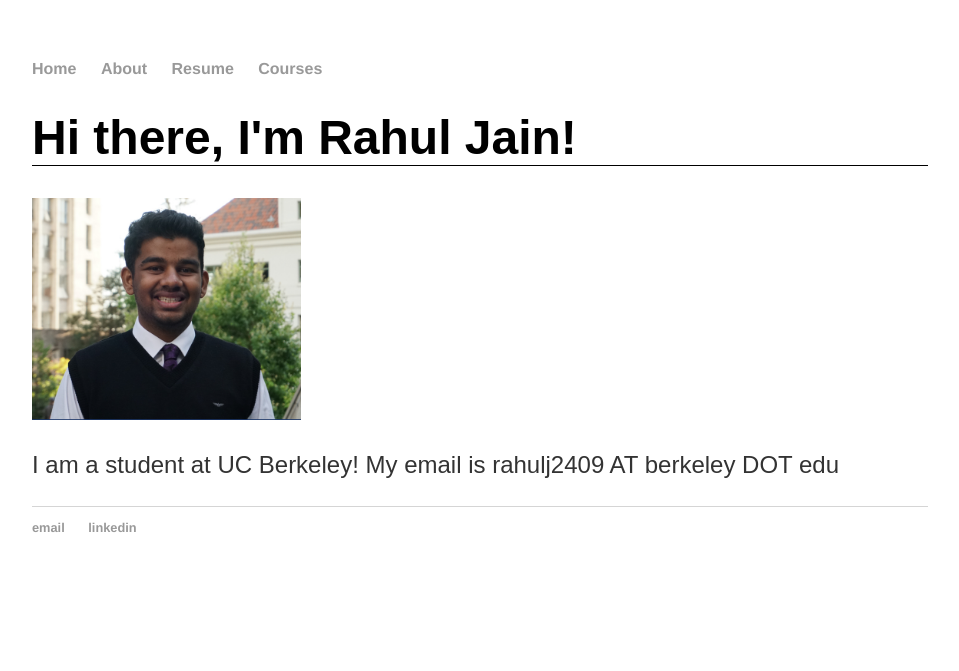
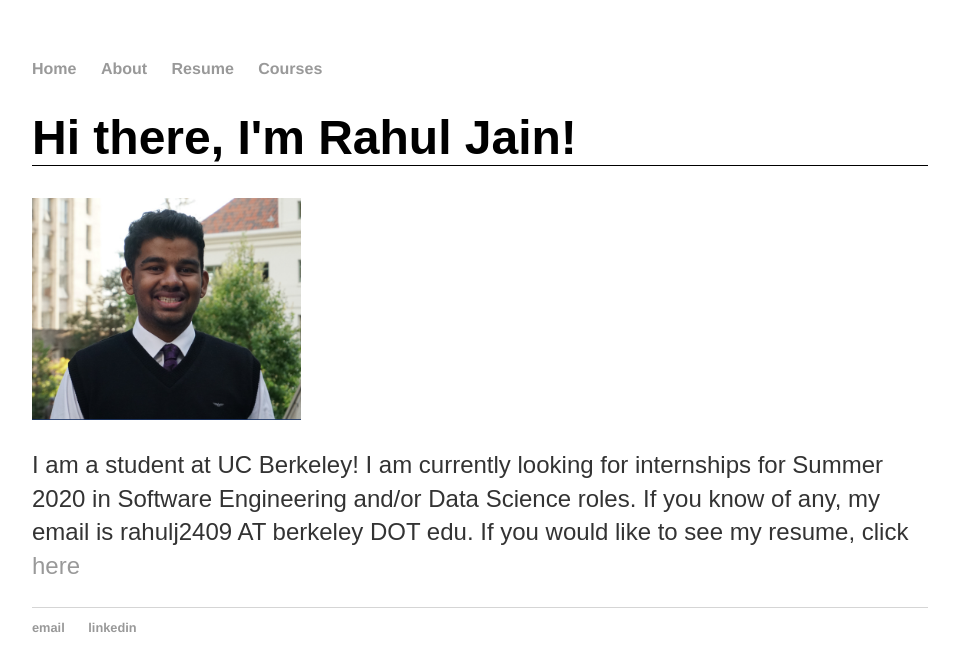
Before and after one commit to rahulj2409/rahulj2409.github.io, a Jekyll site: the page built from index.html, in a window 1280 px wide. Shown: the top 671 px of the page, without its empty margins (160-1119 px from the left). Built offline with Jekyll 4.4.1, drawn with Linux system fonts in a browser that asks for light colours.

Commit message:
Added resume

```diff
--- a/index.html
+++ b/index.html
@@ -4,5 +4,5 @@ title: Rahul Jain
 ---
 <div class="blurb">
 	<h1 style='border-bottom: 1px solid black'> <font face='arial' > Hi there, I'm Rahul Jain!</h1> <img src='Rahul.jpg' style='max-width:30%'>
-	<p> <font face='arial' > I am a student at UC Berkeley! My email is rahulj2409 AT berkeley DOT edu</a></p>
+	<p> <font face='arial' > I am a student at UC Berkeley! I am currently looking for internships for Summer 2020 in Software Engineering and/or Data Science roles. If you know of any, my email is rahulj2409 AT berkeley DOT edu. If you would like to see my resume, click <a href="/Users/rahuljain/Downloads/Resume.pdf">here</a></a></p>
 </div><!-- /.blurb -->
```
